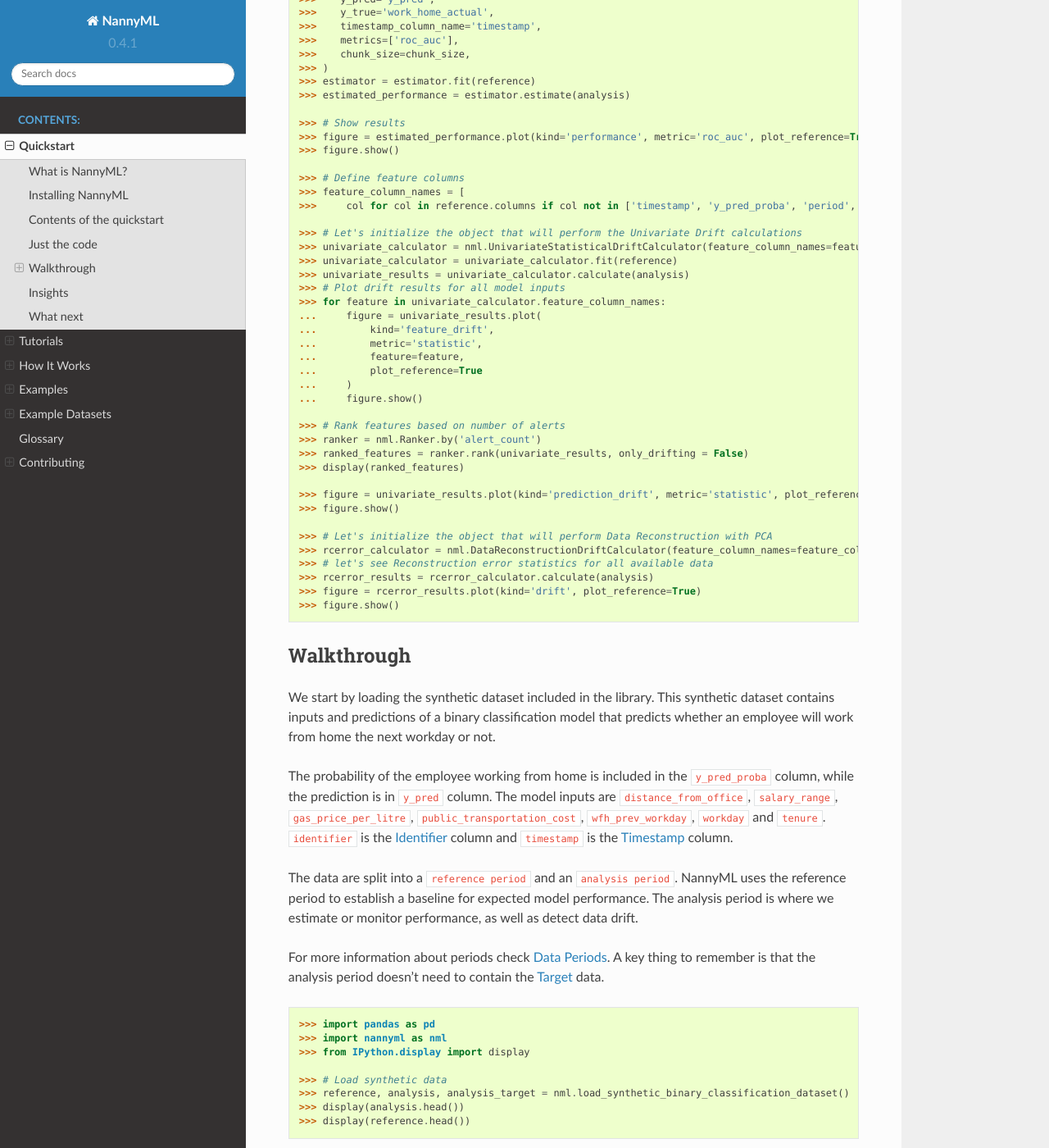
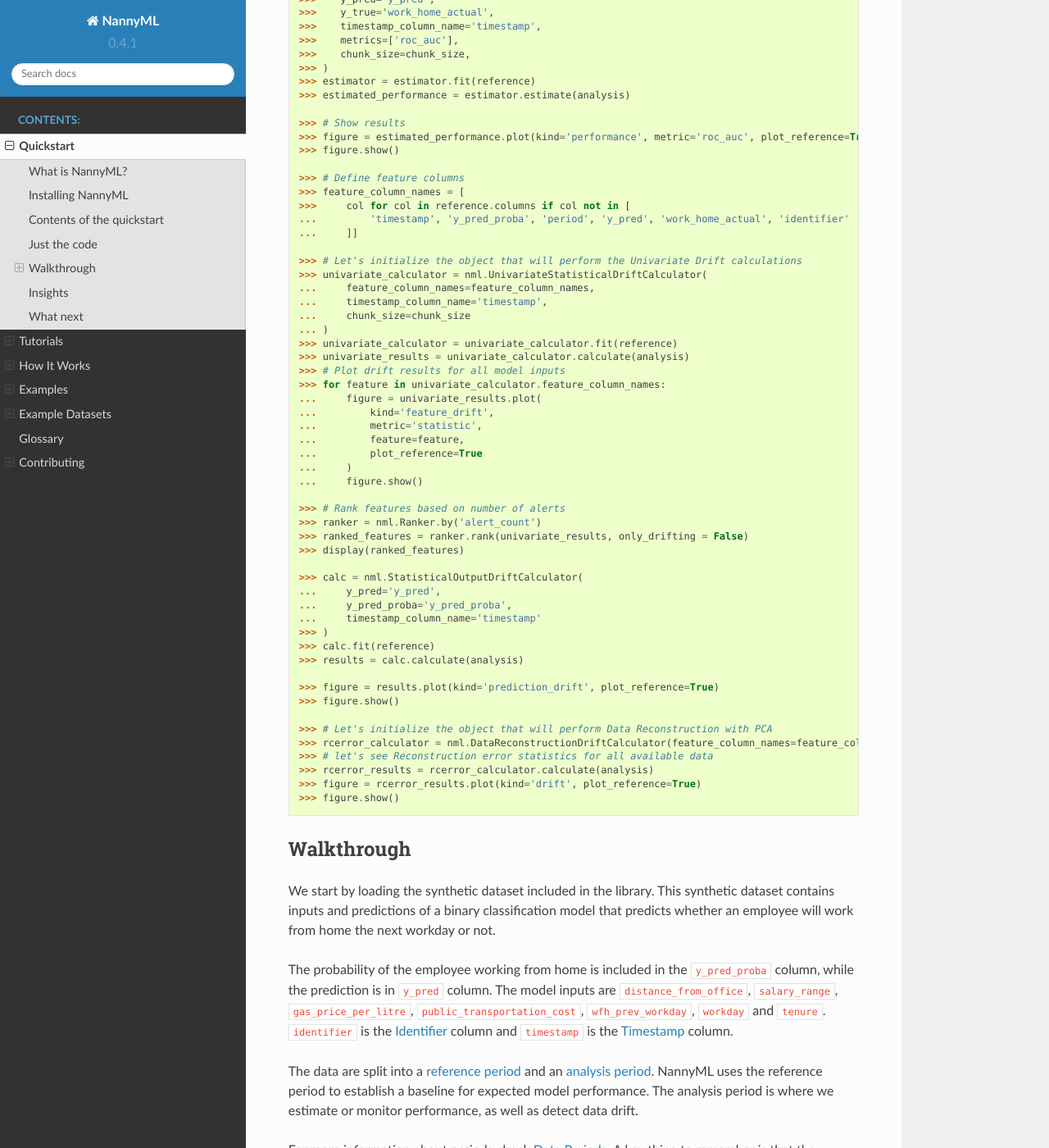
Before and after one commit to NannyML/nannyml, a Sphinx documentation site: the page built from docs/quick.rst, in a window 1280 px wide and 1400 px high, scrolled down 1157 px. Shown: the whole window at 82% size. Built offline with Sphinx 7.4.7 and the Read the Docs theme 2.0.0, drawn with Linux system fonts in a browser that asks for light colours; pages that are not in the unit, such as notebooks, are missing from menus; some of the changed text lies outside the part shown.

Commit message:
updating documentation code samples

```diff
--- a/docs/quick.rst
+++ b/docs/quick.rst
@@ -79,10 +79,16 @@ Just the code
 
     >>> # Define feature columns
     >>> feature_column_names = [
-    >>>     col for col in reference.columns if col not in ['timestamp', 'y_pred_proba', 'period', 'y_pred', 'work_home_actual']]
+    >>>     col for col in reference.columns if col not in [
+    ...         'timestamp', 'y_pred_proba', 'period', 'y_pred', 'work_home_actual', 'identifier'
+    ...     ]]
 
     >>> # Let's initialize the object that will perform the Univariate Drift calculations
-    >>> univariate_calculator = nml.UnivariateStatisticalDriftCalculator(feature_column_names=feature_column_names, timestamp_column_name='timestamp', chunk_size=chunk_size)
+    >>> univariate_calculator = nml.UnivariateStatisticalDriftCalculator(
+    ...     feature_column_names=feature_column_names,
+    ...     timestamp_column_name='timestamp',
+    ...     chunk_size=chunk_size
+    ... )
     >>> univariate_calculator = univariate_calculator.fit(reference)
     >>> univariate_results = univariate_calculator.calculate(analysis)
     >>> # Plot drift results for all model inputs
@@ -100,7 +106,15 @@ Just the code
     >>> ranked_features = ranker.rank(univariate_results, only_drifting = False)
     >>> display(ranked_features)
 
-    >>> figure = univariate_results.plot(kind='prediction_drift', metric='statistic', plot_reference=True)
+    >>> calc = nml.StatisticalOutputDriftCalculator(
+    ...     y_pred='y_pred',
+    ...     y_pred_proba='y_pred_proba',
+    ...     timestamp_column_name='timestamp'
+    >>> )
+    >>> calc.fit(reference)
+    >>> results = calc.calculate(analysis)
+
+    >>> figure = results.plot(kind='prediction_drift', plot_reference=True)
     >>> figure.show()
 
     >>> # Let's initialize the object that will perform Data Reconstruction with PCA
@@ -113,9 +127,9 @@ Just the code
 
 .. _walk_through_the_quickstart:
 
----------------------------
+-----------
 Walkthrough
----------------------------
+-----------
 
 We start by loading the synthetic dataset included in the library. This synthetic dataset
 contains inputs and predictions of a binary classification model that predicts whether an employee will
@@ -141,8 +158,8 @@ the analysis period doesn't need to contain the :term:`Target` data.
 
     >>> # Load synthetic data
     >>> reference, analysis, analysis_target = nml.load_synthetic_binary_classification_dataset()
+    >>> display(reference.head())
     >>> display(analysis.head())
-    >>> display(reference.head())
 
 +----+------------------------+----------------+-----------------------+------------------------------+--------------------+-----------+----------+--------------+--------------------+---------------------+----------------+-------------+----------+
 |    |   distance_from_office | salary_range   |   gas_price_per_litre |   public_transportation_cost | wfh_prev_workday   | workday   |   tenure |   identifier |   work_home_actual | timestamp           |   y_pred_proba | partition   |   y_pred |
@@ -172,6 +189,13 @@ the analysis period doesn't need to contain the :term:`Target` data.
 |  4 |               4.7867   | 0 - 20K €      |               2.36854 |                      8.39497 | False              | Monday    | 0.906738 |        50004 | 2017-08-31 06:29:38 |           0.92 | analysis    |        1 |
 +----+------------------------+----------------+-----------------------+------------------------------+--------------------+-----------+----------+--------------+---------------------+----------------+-------------+----------+
 
+We need to make a choice about the way we will split our data into :term:`Data Chunks<Data Chunk>`.
+
+.. code-block:: python
+
+    >>> # Choose a chunker or set a chunk size
+    >>> chunk_size = 5000
+
 
 Estimating Performance without Targets
 ======================================
@@ -188,9 +212,9 @@ while for more details on how the algorithm behind it works see
     >>> estimator = nml.CBPE(
     >>>    y_pred_proba='y_pred_proba',
     >>>    y_pred='y_pred',
-    >>>    y_true='y_true',
+    >>>    y_true='work_home_actual',
     >>>    timestamp_column_name='timestamp',
-    >>>    metrics=['roc_auc']
+    >>>    metrics=['roc_auc'],
     >>>    chunk_size=chunk_size,
     >>> )
     >>> estimator = estimator.fit(reference)
@@ -215,14 +239,25 @@ functionality. See :ref:`data-drift` for more details.
 
     >>> # Define feature columns
     >>> feature_column_names = [
-    >>>     col for col in reference_df.columns if col not in ['timestamp', 'y_pred_proba', 'period', 'y_pred', 'repaid']]
+    >>>     col for col in reference.columns if col not in [
+    ...         'timestamp', 'y_pred_proba', 'period', 'y_pred', 'work_home_actual', 'identifier'
+    ...     ]]
     >>> # Let's initialize the object that will perform the Univariate Drift calculations
-    >>> univariate_calculator = nml.UnivariateStatisticalDriftCalculator(feature_column_names=feature_column_names, timestamp_column_name='timestamp', chunk_size=chunk_size)
+    >>> univariate_calculator = nml.UnivariateStatisticalDriftCalculator(
+    ...     feature_column_names=feature_column_names,
+    ...     timestamp_column_name='timestamp',
+    ...     chunk_size=chunk_size
+    ... )
     >>> univariate_calculator = univariate_calculator.fit(reference)
     >>> univariate_results = univariate_calculator.calculate(analysis)
     >>> # Plot drift results for all model inputs
     >>> for feature in univariate_calculator.feature_column_names:
-    ...     figure = univariate_results.plot(kind='feature_drift', metric='statistic', plot_reference=True)
+    ...     figure = univariate_results.plot(
+    ...         kind='feature_drift',
+    ...         metric='statistic',
+    ...         feature=feature,
+    ...         plot_reference=True
+    ...     )
     ...     figure.show()
 
 .. image:: ./_static/drift-guide-distance_from_office.svg
@@ -265,11 +300,19 @@ When there are a lot of drifted features, NannyML can also rank them by the numb
 |  6 | gas_price_per_litre        |                  0 |      7 |
 +----+----------------------------+--------------------+--------+
 
-Drift in the model outputs can be also visualized:
+There is also functionality for visualizing data drift for model outputs. We can see how it works below:
 
 .. code-block:: python
 
-    >>> figure = univariate_results.plot(kind='prediction_drift', metric='statistic', plot_reference=True)
+    >>> calc = nml.StatisticalOutputDriftCalculator(
+    ...     y_pred='y_pred',
+    ...     y_pred_proba='y_pred_proba',
+    ...     timestamp_column_name='timestamp'
+    >>> )
+    >>> calc.fit(reference)
+    >>> results = calc.calculate(analysis)
+
+    >>> figure = results.plot(kind='prediction_drift', plot_reference=True)
     >>> figure.show()
 
 .. image:: ./_static/drift-guide-predictions.svg
```
Also changed, not shown: other parts of docs/quick.rst (+4 -1 lines), docs/glossary.rst (+1 -7 lines), docs/tutorials/data_requirements.rst (+9 -3 lines).
